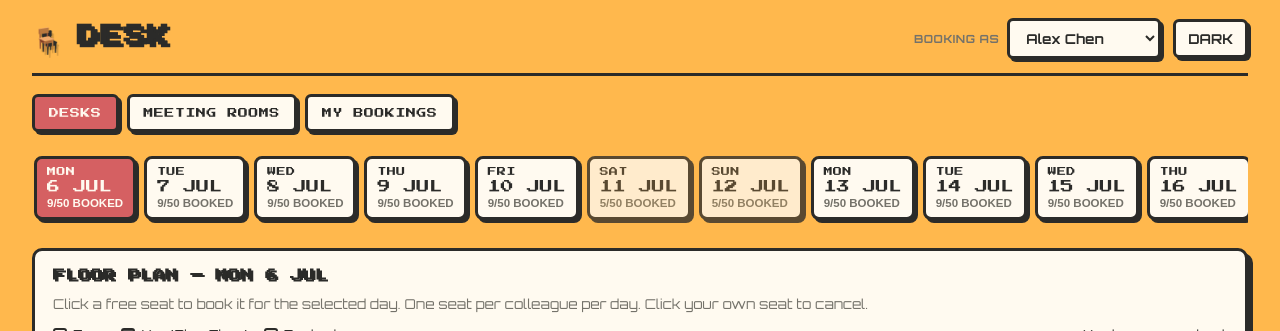
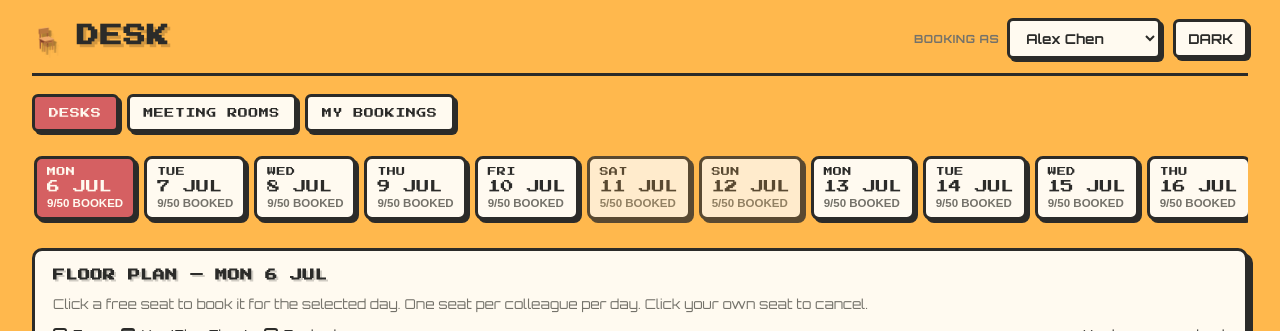
Before and after one commit to sol-apps/desk, a plain HTML site: page index.html in a window 1280 px wide. Shown: the top 331 px of the page. Drawn offline with Linux system fonts and the light colour scheme.

Commit message:
Heading shadows: switch to translucent GHOST style
The old text-shadow was the same opaque color as the text itself,
so it read as a misprint rather than a shadow. Now 18% black,
matching the emoji drop-shadows already used across the sites.

```diff
--- a/index.html
+++ b/index.html
@@ -33,7 +33,7 @@
       margin-bottom:18px; padding-bottom:14px; border-bottom:3px solid var(--line);
     }
     h1.brand{ font-family:"Press Start 2P",monospace; font-size:clamp(.95rem,2.6vw,1.4rem);
-      text-shadow:3px 3px 0 var(--line); letter-spacing:.04em; }
+      text-shadow:3px 3px 0 rgba(0,0,0,.18); letter-spacing:.04em; }
     h1.brand .emoji{ filter:drop-shadow(2px 3px 0 rgba(0,0,0,.18)); margin-right:16px; }
     .grow{ flex:1; }
     .who{ display:flex; align-items:center; gap:8px; font-size:.85rem; }
@@ -84,7 +84,7 @@
       padding:18px; box-shadow:5px 5px 0 var(--line);
     }
     h2{ font-family:"Press Start 2P",monospace; font-size:12px; letter-spacing:.04em;
-      text-shadow:2px 2px 0 var(--line); margin-bottom:14px; }
+      text-shadow:2px 2px 0 rgba(0,0,0,.18); margin-bottom:14px; }
     .sub{ color:var(--muted); font-size:.85rem; margin-bottom:14px; }
 
     .legend{ display:flex; flex-wrap:wrap; gap:10px 16px; margin-bottom:14px; font-size:.78rem; align-items:center; }
```
